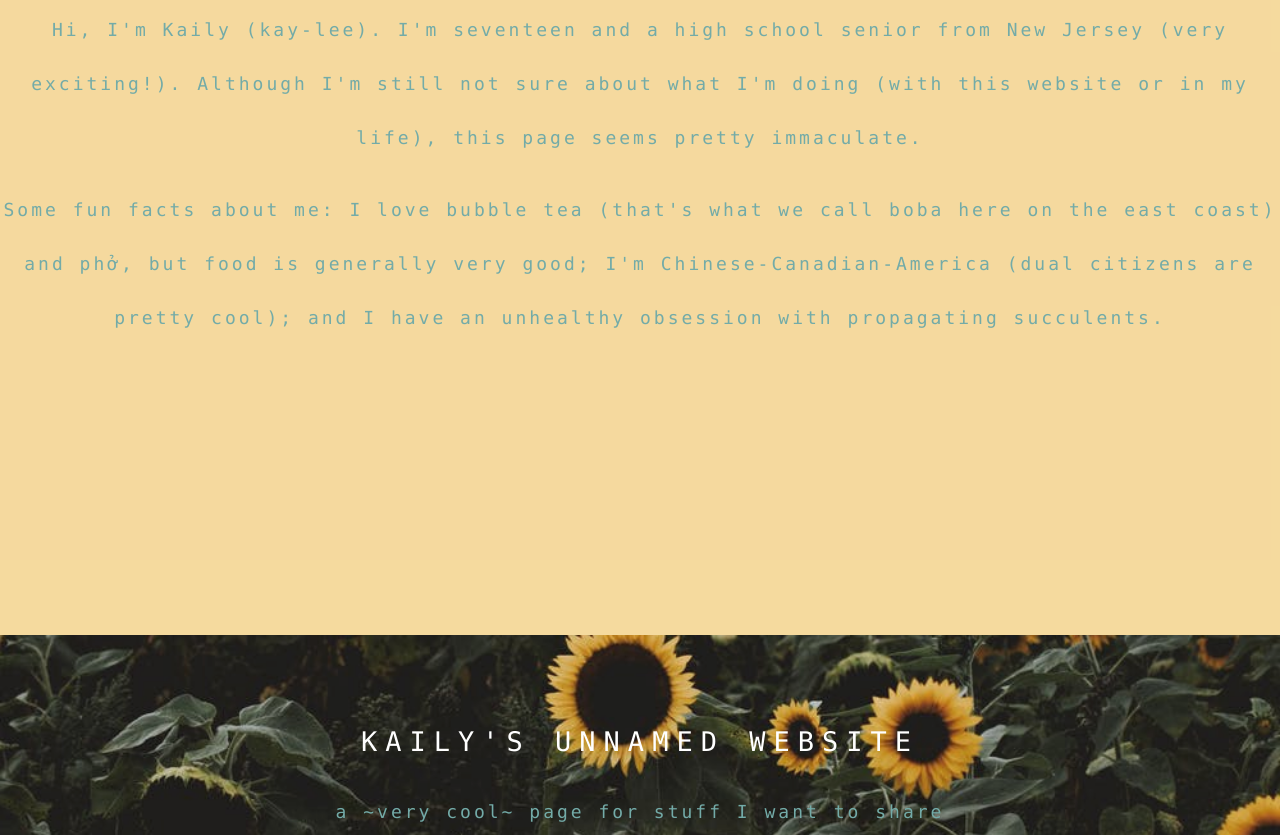
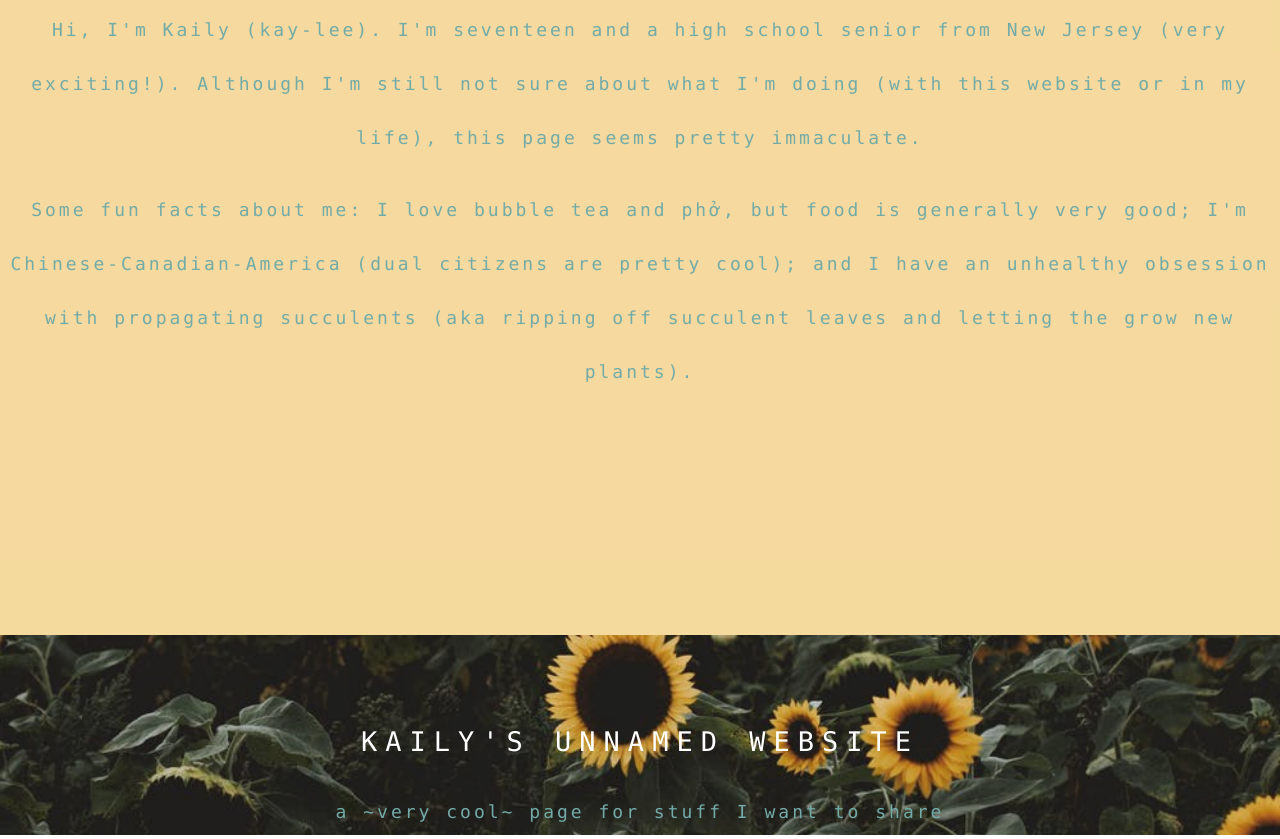
Before and after one commit to kailyl/kailyl.github.io, a plain HTML site: page index.html in a window 1280 px wide. Shown: the part 965-1804 px from the top of the page. Drawn offline with Linux system fonts and the light colour scheme.

Commit message:
Slight changes to website content

```diff
--- a/index.html
+++ b/index.html
@@ -27,9 +27,9 @@
             </p>
             <p>
                 Some fun facts about me:
-                I love bubble tea (that's what we call boba here on the east coast) and phở, but food is generally very good;
+                I love bubble tea and phở, but food is generally very good;
                 I'm Chinese-Canadian-America (dual citizens are pretty cool);
-                and I have an unhealthy obsession with propagating succulents.
+                and I have an unhealthy obsession with propagating succulents (aka ripping off succulent leaves and letting the grow new plants).
             </p>
         </div>
     </div>
```
